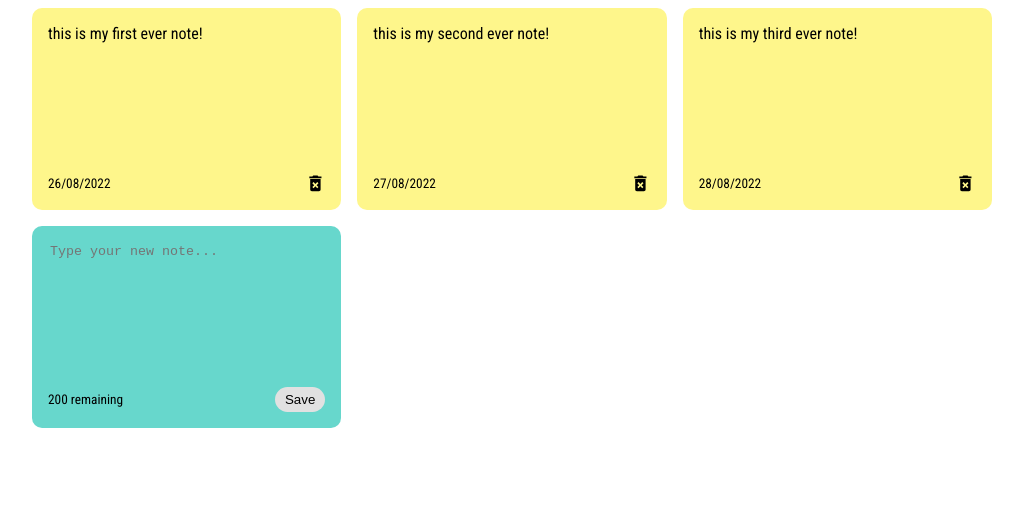
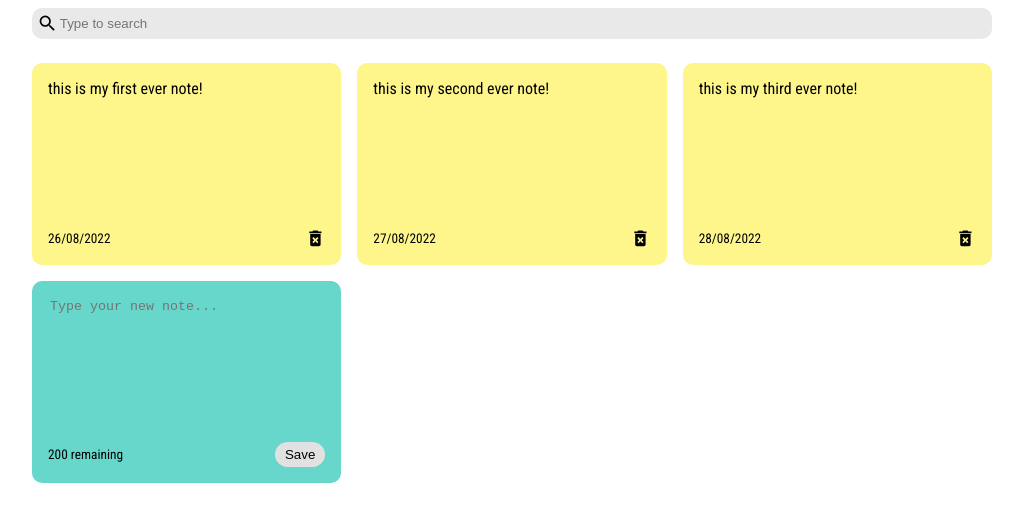
Before and after one commit to matheus-ferreira1/notes-list, a React (Vite) app: page / in a window 1280 px wide. Shown: the top 522 px of the page, without its empty margins (128-1151 px from the left). Built offline with nearby package versions, Linux system fonts and the light colour scheme.

Commit message:
creation and styling of search component

```diff
--- a/src/App.jsx
+++ b/src/App.jsx
@@ -1,6 +1,7 @@
 import { nanoid } from 'nanoid';
 import { useState } from 'react'
 import NotesList from './components/NotesList';
+import Search from './components/Search';
 import './index.css'
 
 function App() {
@@ -41,6 +42,8 @@
 
   return (
     <div className="container">
+      <Search />
+
       <NotesList
         notes={notes}
         handleAddNote={addNote}
--- /dev/null
+++ b/src/components/Search.jsx
@@ -0,0 +1,13 @@
+import React from 'react';
+import { MdSearch } from 'react-icons/md'
+
+const Search = () => {
+  return (
+    <div className='search'>
+      <MdSearch className='search-icons' size='1.3em' />
+      <input type="text" placeholder='Type to search' />
+    </div>
+  )
+}
+
+export default Search
--- a/src/index.css
+++ b/src/index.css
@@ -65,3 +65,21 @@
 .delete-icon {
    cursor: pointer;
 }
+
+.search {
+   display: flex;
+   align-items: center;
+   background-color: rgb(233, 233, 233);
+   border-radius: 10px;
+   padding: 5px;
+   margin-bottom: 1.5em;
+}
+
+.search input{
+   border: none;
+   background-color: rgb(233, 233, 233);
+}
+
+.search input:focus {
+   outline: none;
+}
```
